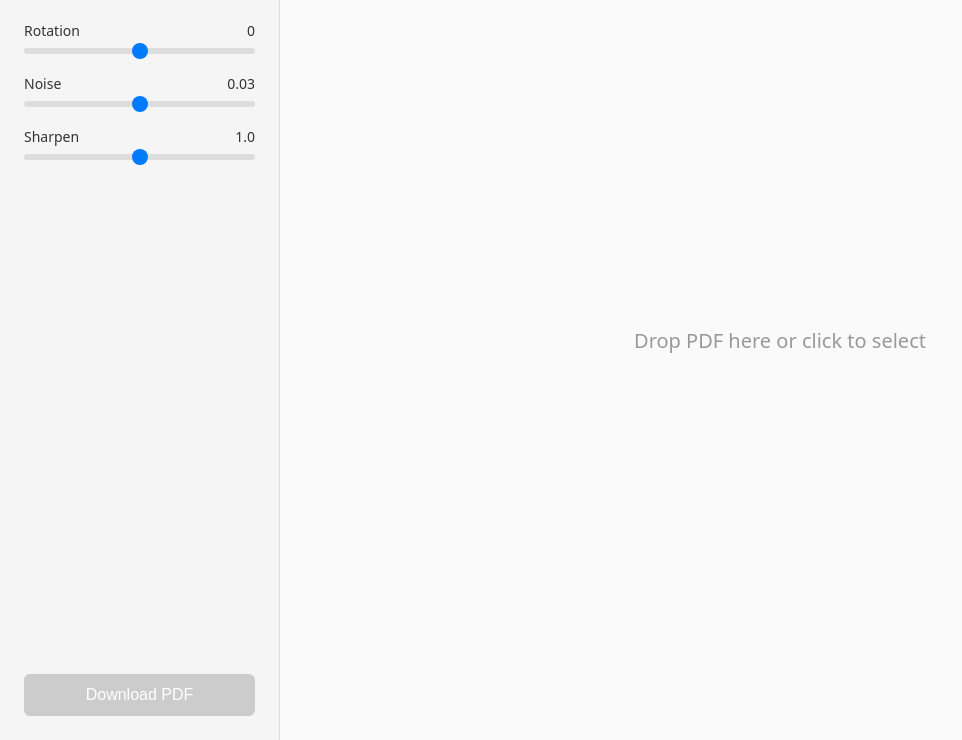
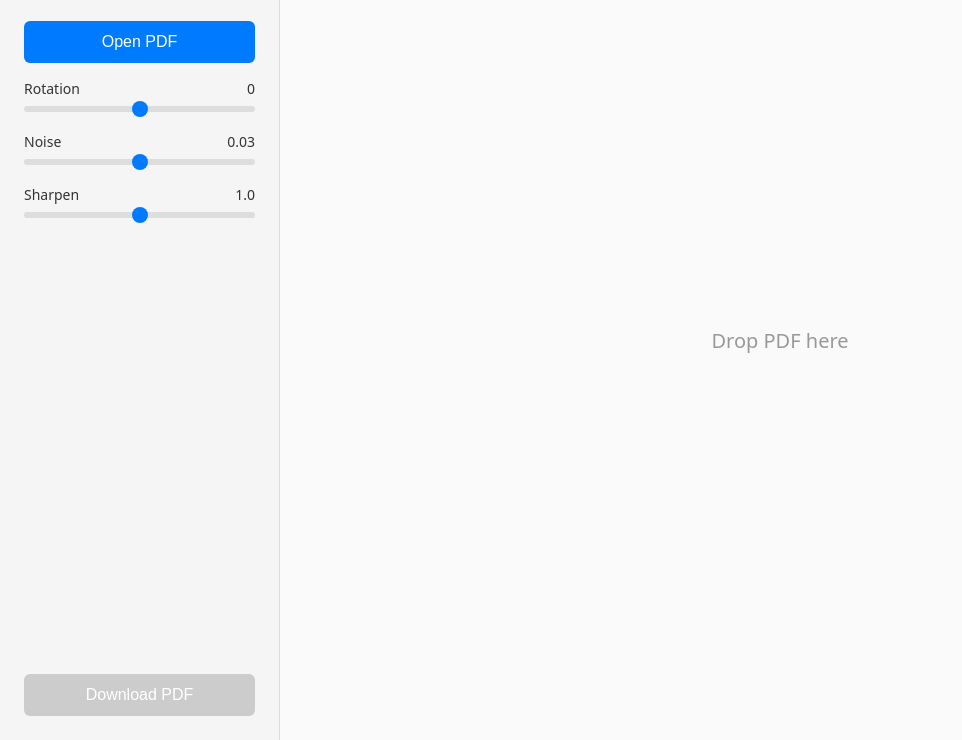
Before and after one commit to slezica/scanlook, a website built with Vite: page src/index.html in a window 1280 px wide. Shown: the part 60-800 px from the top of the page, without its empty margins (0-962 px from the left). Built offline with nearby package versions, Linux system fonts and the light colour scheme.

Commit message:
bug: fix clicks in the preview, move to button

```diff
--- a/src/index.html
+++ b/src/index.html
@@ -10,6 +10,9 @@
   <div id="app">
     <div id="sidebar">
       <h1>Scan Look</h1>
+
+      <button id="open-btn">Open PDF</button>
+      <input type="file" id="file-input" accept=".pdf,application/pdf" hidden>
 
       <div class="controls">
         <div class="control-group">
@@ -35,11 +38,10 @@
       </div>
 
       <button id="download-btn" disabled>Download PDF</button>
-      <input type="file" id="file-input" accept=".pdf,application/pdf" hidden>
     </div>
     <div id="preview-area">
       <div id="drop-zone-overlay">
-        <p>Drop PDF here or click to select</p>
+        <p>Drop PDF here</p>
       </div>
       <div id="preview-container"></div>
     </div>
--- a/src/main.js
+++ b/src/main.js
@@ -17,6 +17,7 @@ const ui = {
   previewArea: document.getElementById('preview-area'),
   previewContainer: document.getElementById('preview-container'),
   fileInput: document.getElementById('file-input'),
+  openBtn: document.getElementById('open-btn'),
   downloadBtn: document.getElementById('download-btn'),
   rotationSlider: document.getElementById('rotation-slider'),
   rotationValue: document.getElementById('rotation-value'),
@@ -69,8 +70,8 @@ ui.sharpenSlider.addEventListener('input', ev => {
   debouncedUpdatePreviews()
 })
 
-// Click anywhere to select file
-ui.previewArea.addEventListener('click', () => {
+// Open button
+ui.openBtn.addEventListener('click', () => {
   ui.fileInput.click()
 })
 
--- a/src/style.css
+++ b/src/style.css
@@ -35,6 +35,21 @@ html, body {
   font-size: 1.5rem;
   font-weight: 600;
   margin-bottom: 8px;
+}
+
+#open-btn {
+  padding: 12px 20px;
+  background: #007aff;
+  color: white;
+  border: none;
+  border-radius: 6px;
+  font-size: 1rem;
+  cursor: pointer;
+  transition: background 0.2s;
+}
+
+#open-btn:hover {
+  background: #0051d5;
 }
 
 .controls {
```
